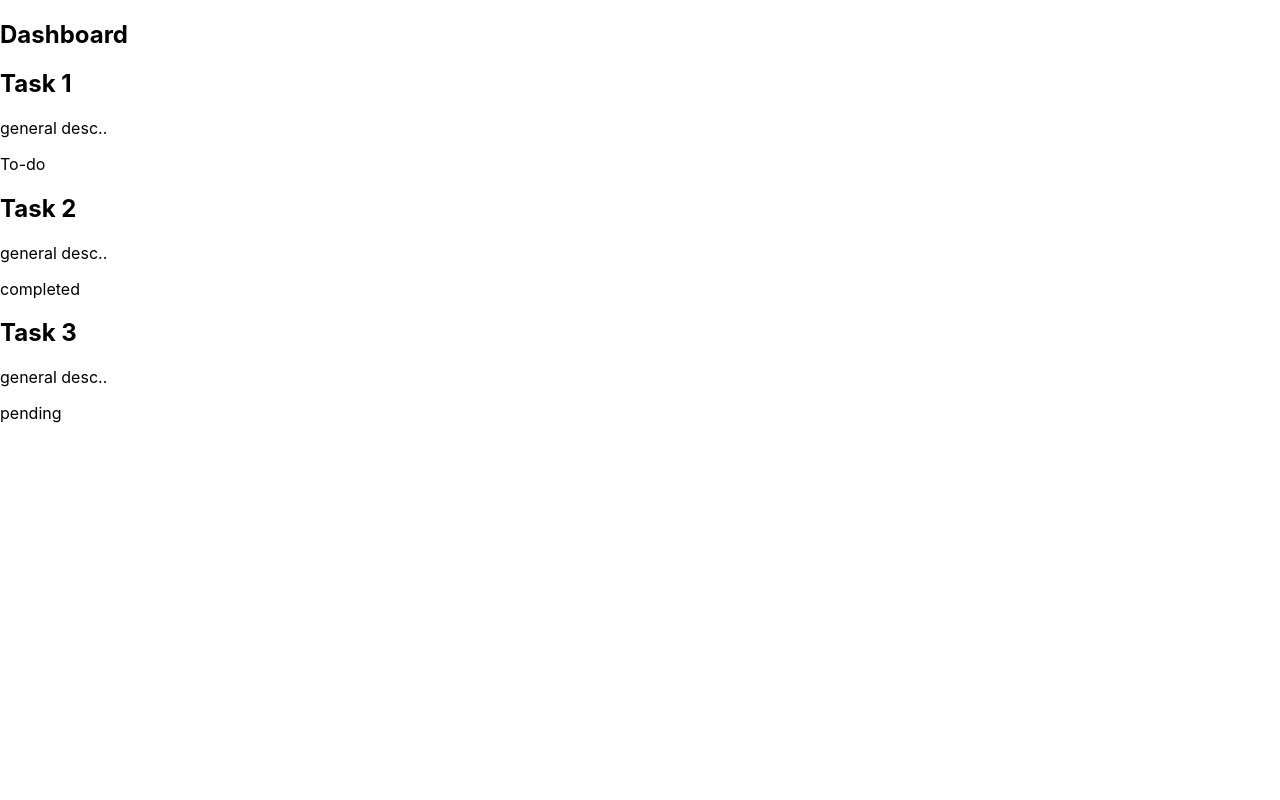
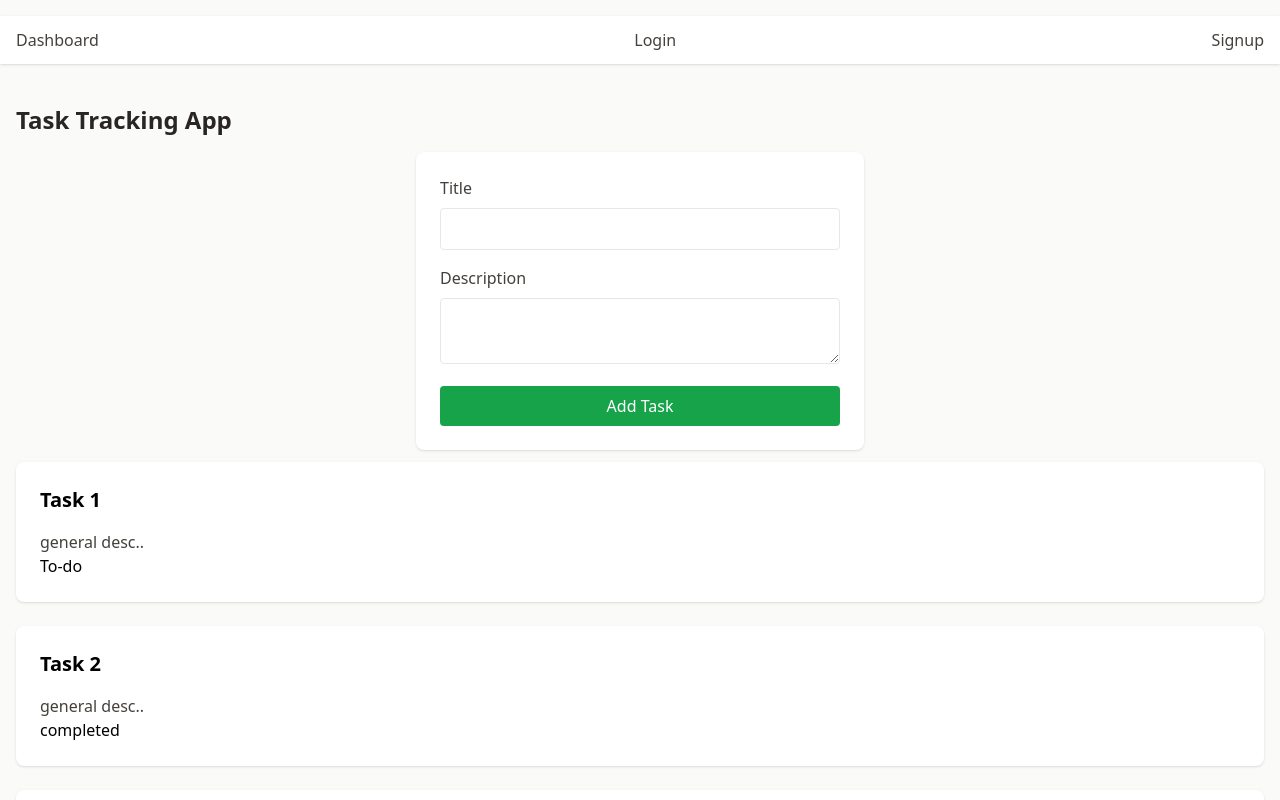
Before and after one commit to sivanagar/task-tracking-app, a React (Create React App) app in the folder client/: page /dashboard in a window 1280 px wide. Shown: the top 800 px of the page. Built offline with nearby package versions, Linux system fonts and the light colour scheme.

Commit message:
Implemented new task creation in Dashboard

```diff
--- a/client/package.json
+++ b/client/package.json
@@ -3,7 +3,6 @@
   "version": "0.1.0",
   "private": true,
   "dependencies": {
-    "@tailwindcss/cli": "^4.0.9",
     "@testing-library/dom": "^10.4.0",
     "@testing-library/jest-dom": "^6.6.3",
     "@testing-library/react": "^16.2.0",
@@ -12,7 +11,6 @@
     "react-dom": "^19.0.0",
     "react-router-dom": "^7.2.0",
     "react-scripts": "5.0.1",
-    "tailwindcss": "^4.0.9",
     "web-vitals": "^2.1.4"
   },
   "scripts": {
@@ -38,5 +36,8 @@
       "last 1 firefox version",
       "last 1 safari version"
     ]
+  },
+  "devDependencies": {
+    "tailwindcss": "^3.4.17"
   }
 }
--- a/client/src/App.css
+++ b/client/src/App.css
@@ -1,38 +1,3 @@
-.App {
-  text-align: center;
-}
-
-.App-logo {
-  height: 40vmin;
-  pointer-events: none;
-}
-
-@media (prefers-reduced-motion: no-preference) {
-  .App-logo {
-    animation: App-logo-spin infinite 20s linear;
-  }
-}
-
-.App-header {
-  background-color: #282c34;
-  min-height: 100vh;
-  display: flex;
-  flex-direction: column;
-  align-items: center;
-  justify-content: center;
-  font-size: calc(10px + 2vmin);
-  color: white;
-}
-
-.App-link {
-  color: #61dafb;
-}
-
-@keyframes App-logo-spin {
-  from {
-    transform: rotate(0deg);
-  }
-  to {
-    transform: rotate(360deg);
-  }
-}
+@tailwind base;
+@tailwind components;
+@tailwind utilities;
--- a/client/src/App.js
+++ b/client/src/App.js
@@ -3,10 +3,18 @@ import { Route, BrowserRouter as Router, Routes } from 'react-router-dom';
 import Dashboard from './pages/Dashboard';
 import Login from './pages/Login';
 import Signup from './pages/Signup';
+import NavBar from './components/NavBar';
+import Footer from './components/Footer';
 
 function App() {
   return (
+
     <Router>
+       <div className="min-h-screen bg-stone-50 flex flex-col">
+       <header className="container mx-auto py-4">
+    <NavBar />
+    </header>
+    <main className="container mx-auto px-4 py-6">
       <Routes>
         <Route path="/" element={<Dashboard />} />
         <Route path="/dashboard" element={<Dashboard />} />
@@ -14,7 +22,13 @@ function App() {
         <Route path='/signup' element={<Signup />} />
       </Routes>
 
-    </Router>
+
+    </main>
+    <footer className='container mx-auto py-4'>
+      <Footer />
+    </footer>
+    </div>
+     </Router>
   );
 }
 
--- a/client/src/components/Footer.js
+++ b/client/src/components/Footer.js
@@ -2,7 +2,11 @@ import React from 'react'
 
 function Footer() {
   return (
-    <div>Footer</div>
+    <footer className="bg-white shadow mt-6">
+      <div className="container mx-auto px-4 py-3 text-center text-stone-500 text-sm">
+        © 2025 TaskTracker. All rights reserved.
+      </div>
+      </footer>
   )
 }
 
--- a/client/src/components/NavBar.js
+++ b/client/src/components/NavBar.js
@@ -3,11 +3,14 @@ import { Link } from 'react-router-dom'
 
 function NavBar() {
   return (
-    <nav>
+    <nav className="bg-white shadow">
+            <div className="container mx-auto px-4 py-3 flex items-center justify-between">
+
         {/* <Link to='/'>Home</Link> */}
-        <Link to='/dashboard'>Dashboard</Link>
-        <Link to='/login'>Login</Link>
-        <Link to='/signup'>Signup</Link>
+        <Link to='/dashboard' className="text-stone-700 hover:text-green-600">Dashboard</Link>
+        <Link to='/login' className="text-stone-700 hover:text-green-600">Login</Link>
+        <Link to='/signup' className="text-stone-700 hover:text-green-600">Signup</Link>
+        </div>
     </nav>
   )
 }
--- a/client/src/components/TaskCard.js
+++ b/client/src/components/TaskCard.js
@@ -2,9 +2,9 @@ import React from 'react'
 
 export default function TaskCard({task}) {
   return (
-    <div>
-        <h2>{task.title}</h2>
-        <p>{task.description}</p>
+    <div className='bg-white rounded-lg shadow p-6 mb-6'>
+        <h3 className='text-xl font-semibold mb-4'>{task.title}</h3>
+        <p className='text-base text-stone-700'>{task.description}</p>
         <p>{task.status}</p>
     </div>
   )
--- a/client/src/index.css
+++ b/client/src/index.css
@@ -1,13 +1,3 @@
-body {
-  margin: 0;
-  font-family: -apple-system, BlinkMacSystemFont, 'Segoe UI', 'Roboto', 'Oxygen',
-    'Ubuntu', 'Cantarell', 'Fira Sans', 'Droid Sans', 'Helvetica Neue',
-    sans-serif;
-  -webkit-font-smoothing: antialiased;
-  -moz-osx-font-smoothing: grayscale;
-}
-
-code {
-  font-family: source-code-pro, Menlo, Monaco, Consolas, 'Courier New',
-    monospace;
-}
+@tailwind base;
+@tailwind components;
+@tailwind utilities;
--- a/client/src/pages/Dashboard.js
+++ b/client/src/pages/Dashboard.js
@@ -1,23 +1,80 @@
-import {React, useState} from 'react'
-import TaskCard from '../components/TaskCard'
-
+import { React, useState } from "react";
+import TaskCard from "../components/TaskCard";
 
 export default function Dashboard() {
   const [tasks, setTasks] = useState([
-    {id: 1, title: 'Task 1', description:'general desc..', status: 'To-do'},
-    {id: 2, title: 'Task 2', description:'general desc..', status: 'completed'},
-    {id: 3, title: 'Task 3', description:'general desc..', status: 'pending'}
-  ])
+    { id: 1, title: "Task 1", description: "general desc..", status: "To-do" },
+    {
+      id: 2,
+      title: "Task 2",
+      description: "general desc..",
+      status: "completed",
+    },
+    {
+      id: 3,
+      title: "Task 3",
+      description: "general desc..",
+      status: "pending",
+    },
+  ]);
+  const [newTaskTitle, setNewTaskTitle] = useState("");
+  const [newTaskDescription, setNewTaskDescription] = useState("");
 
+  const handleAddTask = (e) => {
+    e.preventDefault();
+    const newTask = {
+      id: tasks.length + 1,
+      title: newTaskTitle,
+      description: newTaskDescription,
+      status: "To-do",
+    };
+    setTasks([...tasks, newTask]);
+    setNewTaskTitle("");
+    setNewTaskDescription("");
+    console.log(newTask);
+  };
 
   return (
     <div>
-      <h2>Dashboard</h2>
-      {tasks.map(task => (
-        <TaskCard key={task.id} task={task} />
-
-      ))}
-
-      </div>
-  )
+      <h1 className="text-2xl font-bold text-stone-800 mb-4">
+        Task Tracking App
+      </h1>
+      <section className="max-w-md mx-auto bg-white rounded-lg shadow p-6 m-3">
+        <form onSubmit={handleAddTask}>
+          <div>
+            <label className="block mb-2 text-stone-700">Title</label>
+            <input
+              type="text"
+              placeholde="task title"
+              value={newTaskTitle}
+              onChange={(e) => setNewTaskTitle(e.target.value)}
+              required
+              className="w-full mb-4 p-2 border rounded focus:outline-none focus:ring-2 focus:ring-green-200"
+            />
+          </div>
+          <div>
+            <label className="block mb-2 text-stone-700">Description</label>
+            <textarea
+              type="textarea"
+              placeholde="task description"
+              value={newTaskDescription}
+              onChange={(e) => setNewTaskDescription(e.target.value)}
+              className="w-full mb-4 p-2 border rounded focus:outline-none focus:ring-2 focus:ring-green-200"
+            />
+          </div>
+          <button
+            type="submit"
+            className="w-full bg-green-600 text-white py-2 rounded hover:bg-green-700"
+          >
+            Add Task
+          </button>
+        </form>
+      </section>
+      <section>
+        {tasks.map((task) => (
+          <TaskCard key={task.id} task={task} />
+        ))}
+      </section>
+    </div>
+  );
 }
--- a/client/src/pages/Login.js
+++ b/client/src/pages/Login.js
@@ -11,29 +11,34 @@ export default function Login() {
   };
 
   return (
-    <div>
-      <h2>Login</h2>
-      <form onSubmit={handleSubmit}>
+    <div className="max-w-md mx-auto bg-white rounded-lg shadow p-6">
+  <h2 className="text-xl font-semibold text-stone-800 mb-4">Login</h2>
+  <form onSubmit={handleSubmit}>
         <div>
-          <label>Email</label>
+          <label className="block mb-2 text-stone-700">Email</label>
           <input
             type="email"
             placeholder="Email"
             value={email}
             onChange={(e) => setEmail(e.target.value)}
+            className="w-full mb-4 p-2 border rounded focus:outline-none focus:ring-2 focus:ring-green-200"
+
           />
         </div>
         <div>
-          <label>Password</label>
+          <label className="block mb-2 text-stone-700">Password</label>
           <input
             type="password"
             placeholder="Password"
             value={password}
             onChange={(e) => setPassword(e.target.value)}
+            className="w-full mb-4 p-2 border rounded focus:outline-none focus:ring-2 focus:ring-green-200"
+
           />
         </div>
         <br />
-        <button type="submit">Login</button>
+        <button type="submit"       className="w-full bg-green-600 text-white py-2 rounded hover:bg-green-700"
+        >Sign In</button>
       </form>
     </div>
   );
--- a/client/src/pages/Signup.js
+++ b/client/src/pages/Signup.js
@@ -12,38 +12,46 @@ export default function Signup() {
   };
 
   return (
-    <div>
-      <h2>Signup</h2>
-      <form onSubmit={handleSubmit}>
+    <div className="max-w-md mx-auto bg-white rounded-lg shadow p-6">
+
+<h2 className="text-xl font-semibold text-stone-800 mb-4">Signup</h2>
+<form onSubmit={handleSubmit}>
         <div>
-          <label>Email</label>
+          <label className="block mb-2 text-stone-700">Email</label>
           <input
             type="email"
             placeholder="Email"
             value={email}
             onChange={(e) => setEmail(e.target.value)}
+            className="w-full mb-4 p-2 border rounded focus:outline-none focus:ring-2 focus:ring-green-200"
+
           />
         </div>
         <div>
-          <label>Username</label>
+          <label className="block mb-2 text-stone-700">Username</label>
           <input
             type="text"
             placeholder="Username"
             value={userName}
             onChange={(e) => setUserName(e.target.value)}
+            className="w-full mb-4 p-2 border rounded focus:outline-none focus:ring-2 focus:ring-green-200"
+
           />
         </div>
         <div>
-          <label>Password</label>
+          <label className="block mb-2 text-stone-700">Password</label>
           <input
             type="password"
             placeholder="Password"
             value={password}
             onChange={(e) => setPassword(e.target.value)}
+            className="w-full mb-4 p-2 border rounded focus:outline-none focus:ring-2 focus:ring-green-200"
+
           />
         </div>
         <br />
-        <button type="submit">Signup</button>
+        <button type="submit"       className="w-full bg-green-600 text-white py-2 rounded hover:bg-green-700"
+        >Signup</button>
       </form>
     </div>
   );
--- /dev/null
+++ b/client/tailwind.config.js
@@ -0,0 +1,8 @@
+ /** @type {import('tailwindcss').Config} */
+ export default {
+  content: ["./src/**/*.{html,js}"],
+  theme: {
+    extend: {},
+  },
+  plugins: [],
+}
```
Also changed, not shown: 1 other file (tests, documents, lock files or other folders).
